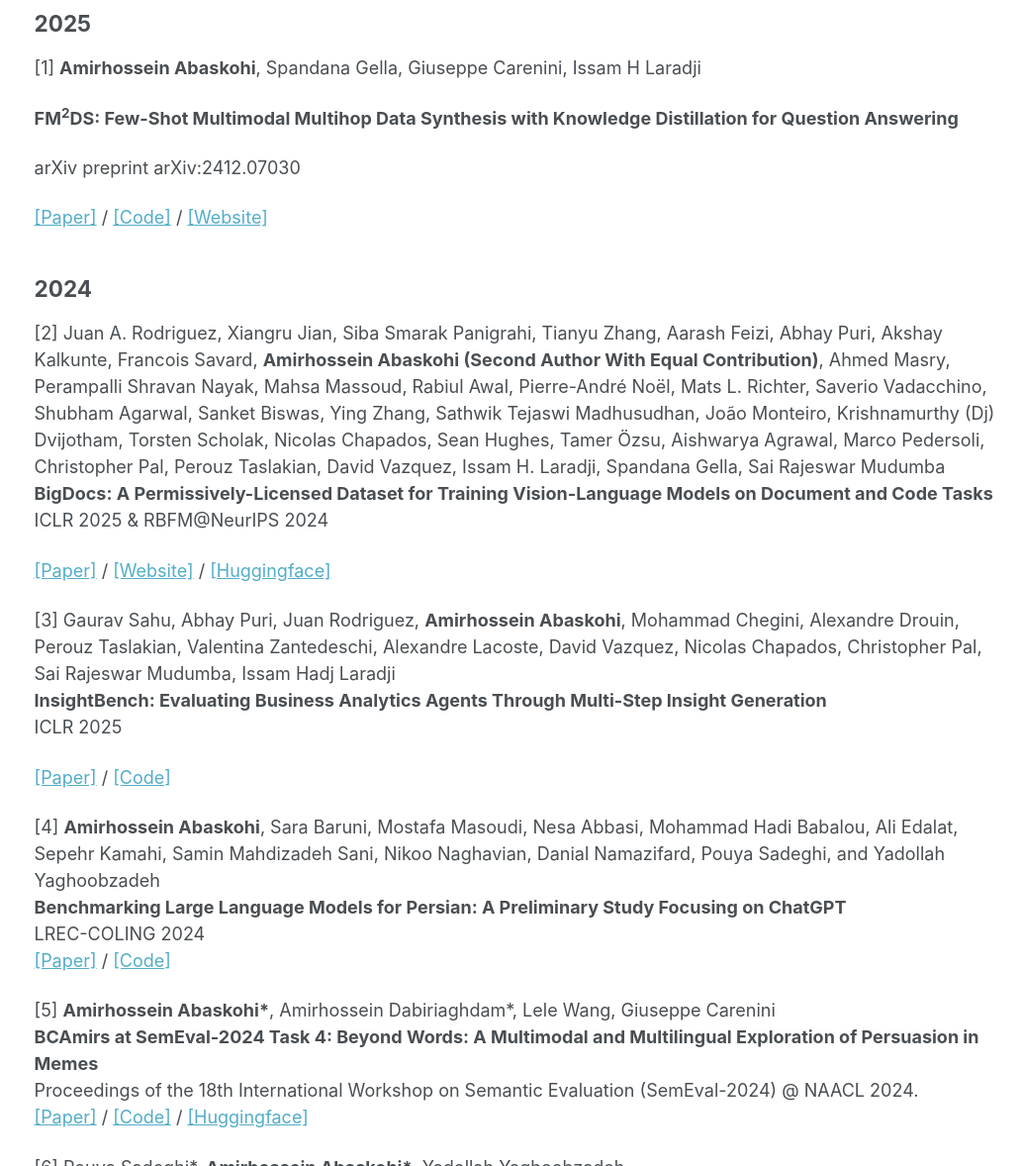
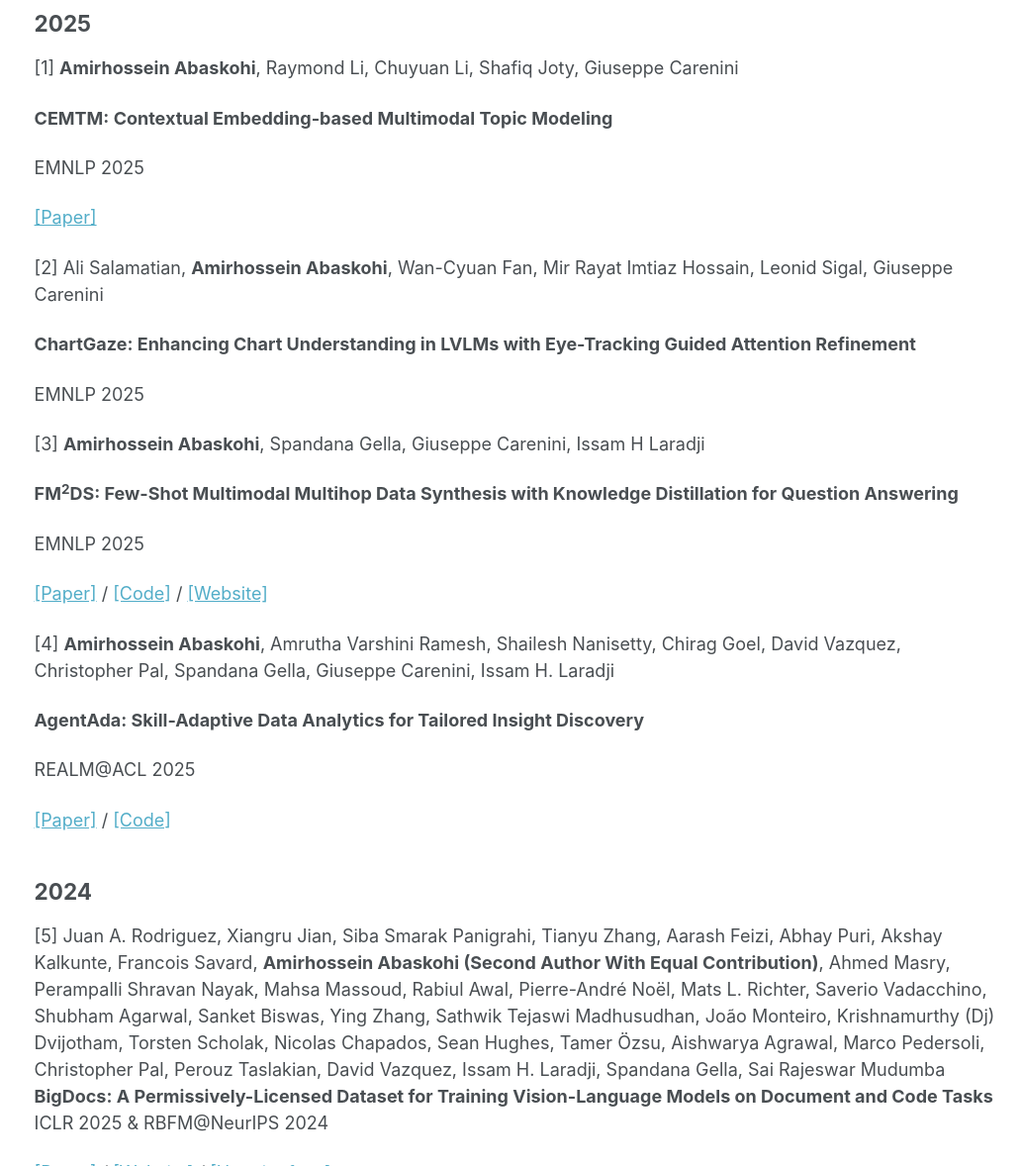
Before and after one commit to AmirAbaskohi/AmirAbaskohi.github.io, a Jekyll site: the page built from _pages/publications.md, in a window 1280 px wide and 1400 px high, cut to the strip 222-1400 px from the top of the window. Shown: the whole strip at 99% size, without its empty margins (247-1280 px from the left). Built offline with Jekyll 4.4.1, drawn with Linux system fonts in a browser that asks for light colours; some of the changed text lies outside the part shown.

Commit message:
Updated website and CV.

```diff
--- a/_pages/publications.md
+++ b/_pages/publications.md
@@ -10,38 +10,61 @@
 {% endif %}
 
 ## 2025
-[1] __Amirhossein Abaskohi__, Spandana Gella, Giuseppe Carenini, Issam H Laradji
+[1] __Amirhossein Abaskohi__, Raymond Li, Chuyuan Li, Shafiq Joty, Giuseppe Carenini
+
+**CEMTM: Contextual Embedding-based Multimodal Topic Modeling**
+
+EMNLP 2025
+
+[\[Paper\]](https://openreview.net/forum?id=7NxbdFk80k)
+
+[2] Ali Salamatian, __Amirhossein Abaskohi__, Wan-Cyuan Fan, Mir Rayat Imtiaz Hossain, Leonid Sigal, Giuseppe Carenini
+
+**ChartGaze: Enhancing Chart Understanding in LVLMs with Eye-Tracking Guided Attention Refinement**
+
+EMNLP 2025
+
+[3] __Amirhossein Abaskohi__, Spandana Gella, Giuseppe Carenini, Issam H Laradji
 
 **FM<sup>2</sup>DS: Few-Shot Multimodal Multihop Data Synthesis with Knowledge Distillation for Question Answering**
 
-arXiv preprint arXiv:2412.07030
+EMNLP 2025
 
-[\[Paper\]](https://www.arxiv.org/abs/2412.07030) / [\[Code\]](https://github.com/ServiceNow/FM2DS) / [\[Website\]](https://fm2ds.github.io/)
+[\[Paper\]](https://openreview.net/forum?id=KnjzylKUqQ) / [\[Code\]](https://github.com/ServiceNow/FM2DS) / [\[Website\]](https://fm2ds.github.io/)
+
+[4] __Amirhossein Abaskohi__, Amrutha Varshini Ramesh, Shailesh Nanisetty, Chirag Goel, David Vazquez, Christopher Pal, Spandana Gella, Giuseppe Carenini, Issam H. Laradji
+
+**AgentAda: Skill-Adaptive Data Analytics for Tailored Insight Discovery**
+
+REALM@ACL 2025
+
+[\[Paper\]](https://arxiv.org/abs/2504.07421) / [\[Code\]](https://github.com/ServiceNow/AgentAda)
+
 
 ## 2024
-[2] Juan A. Rodriguez, Xiangru Jian, Siba Smarak Panigrahi, Tianyu Zhang, Aarash Feizi, Abhay Puri, Akshay Kalkunte, Francois Savard, __Amirhossein Abaskohi (Second Author With Equal Contribution)__, Ahmed Masry, Perampalli Shravan Nayak, Mahsa Massoud, Rabiul Awal, Pierre-André Noël, Mats L. Richter, Saverio Vadacchino, Shubham Agarwal, Sanket Biswas, Ying Zhang, Sathwik Tejaswi Madhusudhan, João Monteiro, Krishnamurthy (Dj) Dvijotham, Torsten Scholak, Nicolas Chapados, Sean Hughes, Tamer Özsu, Aishwarya Agrawal, Marco Pedersoli, Christopher Pal, Perouz Taslakian, David Vazquez, Issam H. Laradji, Spandana Gella, Sai Rajeswar Mudumba
+[5] Juan A. Rodriguez, Xiangru Jian, Siba Smarak Panigrahi, Tianyu Zhang, Aarash Feizi, Abhay Puri, Akshay Kalkunte, Francois Savard, __Amirhossein Abaskohi (Second Author With Equal Contribution)__, Ahmed Masry, Perampalli Shravan Nayak, Mahsa Massoud, Rabiul Awal, Pierre-André Noël, Mats L. Richter, Saverio Vadacchino, Shubham Agarwal, Sanket Biswas, Ying Zhang, Sathwik Tejaswi Madhusudhan, João Monteiro, Krishnamurthy (Dj) Dvijotham, Torsten Scholak, Nicolas Chapados, Sean Hughes, Tamer Özsu, Aishwarya Agrawal, Marco Pedersoli, Christopher Pal, Perouz Taslakian, David Vazquez, Issam H. Laradji, Spandana Gella, Sai Rajeswar Mudumba
 **BigDocs: A Permissively-Licensed Dataset for Training Vision-Language Models on Document and Code Tasks**
 ICLR 2025 & RBFM@NeurIPS 2024
 
 [\[Paper\]](https://openreview.net/forum?id=b1ivBPLb1n) / [\[Website\]](https://bigdocs.github.io/) / [\[Huggingface\]](https://huggingface.co/datasets/ServiceNow/BigDocs-Bench)
 
-[3] Gaurav Sahu, Abhay Puri, Juan Rodriguez, __Amirhossein Abaskohi__, Mohammad Chegini, Alexandre Drouin, Perouz Taslakian, Valentina Zantedeschi, Alexandre Lacoste, David Vazquez, Nicolas Chapados, Christopher Pal, Sai Rajeswar Mudumba, Issam Hadj Laradji
+[6] Gaurav Sahu, Abhay Puri, Juan Rodriguez, __Amirhossein Abaskohi__, Mohammad Chegini, Alexandre Drouin, Perouz Taslakian, Valentina Zantedeschi, Alexandre Lacoste, David Vazquez, Nicolas Chapados, Christopher Pal, Sai Rajeswar Mudumba, Issam Hadj Laradji
 **InsightBench: Evaluating Business Analytics Agents Through Multi-Step Insight Generation**
 ICLR 2025
 
 [\[Paper\]](https://arxiv.org/abs/2407.06423) / [\[Code\]](https://github.com/ServiceNow/insight-bench)
 
-[4] __Amirhossein Abaskohi__, Sara Baruni, Mostafa Masoudi, Nesa Abbasi, Mohammad Hadi Babalou, Ali Edalat, Sepehr Kamahi, Samin Mahdizadeh Sani, Nikoo Naghavian, Danial Namazifard, Pouya Sadeghi, and Yadollah Yaghoobzadeh
+[7] __Amirhossein Abaskohi__, Sara Baruni, Mostafa Masoudi, Nesa Abbasi, Mohammad Hadi Babalou, Ali Edalat, Sepehr Kamahi, Samin Mahdizadeh Sani, Nikoo Naghavian, Danial Namazifard, Pouya Sadeghi, and Yadollah Yaghoobzadeh
 **Benchmarking Large Language Models for Persian: A Preliminary Study Focusing on ChatGPT**
 LREC-COLING 2024
 [\[Paper\]](https://arxiv.org/abs/2404.02403) / [\[Code\]](https://github.com/Ipouyall/Benchmarking_ChatGPT_for_Persian)
 
-[5] __Amirhossein Abaskohi\*__, Amirhossein Dabiriaghdam\*, Lele Wang, Giuseppe Carenini
+[8] __Amirhossein Abaskohi\*__, Amirhossein Dabiriaghdam\*, Lele Wang, Giuseppe Carenini
 **BCAmirs at SemEval-2024 Task 4: Beyond Words: A Multimodal and Multilingual Exploration of Persuasion in Memes**
 Proceedings of the 18th International Workshop on Semantic Evaluation (SemEval-2024) @ NAACL 2024.
 [\[Paper\]](https://arxiv.org/abs/2404.03022) / [\[Code\]](https://github.com/AmirAbaskohi/Beyond-Words-A-Multimodal-Exploration-of-Persuasion-in-Memes) / [\[Huggingface\]](https://huggingface.co/AmirHossein1378/LLaVA-1.5-7b-meme-captioner)
 
-[6] Pouya Sadeghi\*, __Amirhossein Abaskohi\*__, Yadollah Yaghoobzadeh
+[9] Pouya Sadeghi\*, __Amirhossein Abaskohi\*__, Yadollah Yaghoobzadeh
 **uTeBC-NLP at SemEval-2024 Task 9: Can LLMs be Lateral Thinkers?**
 Proceedings of the 18th International Workshop on Semantic Evaluation (SemEval-2024) @ NAACL 2024.
 [\[Paper\]](https://arxiv.org/abs/2404.02474) / [\[Code\]](https://github.com/Ipouyall/Can-LLMs-be-Lateral-Thinkers)
```
Also changed, not shown: other parts of _pages/publications.md (+6 -6 lines), _pages/about.md (+12 -3 lines), 1 other file.
